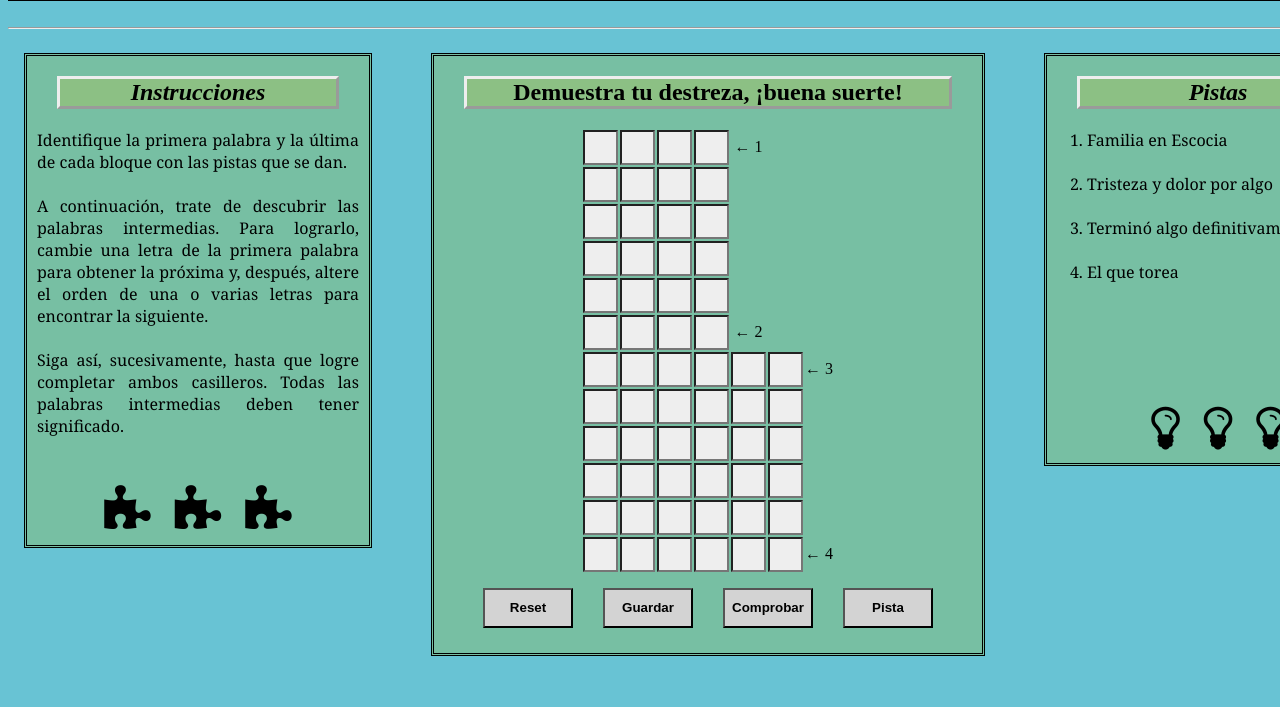
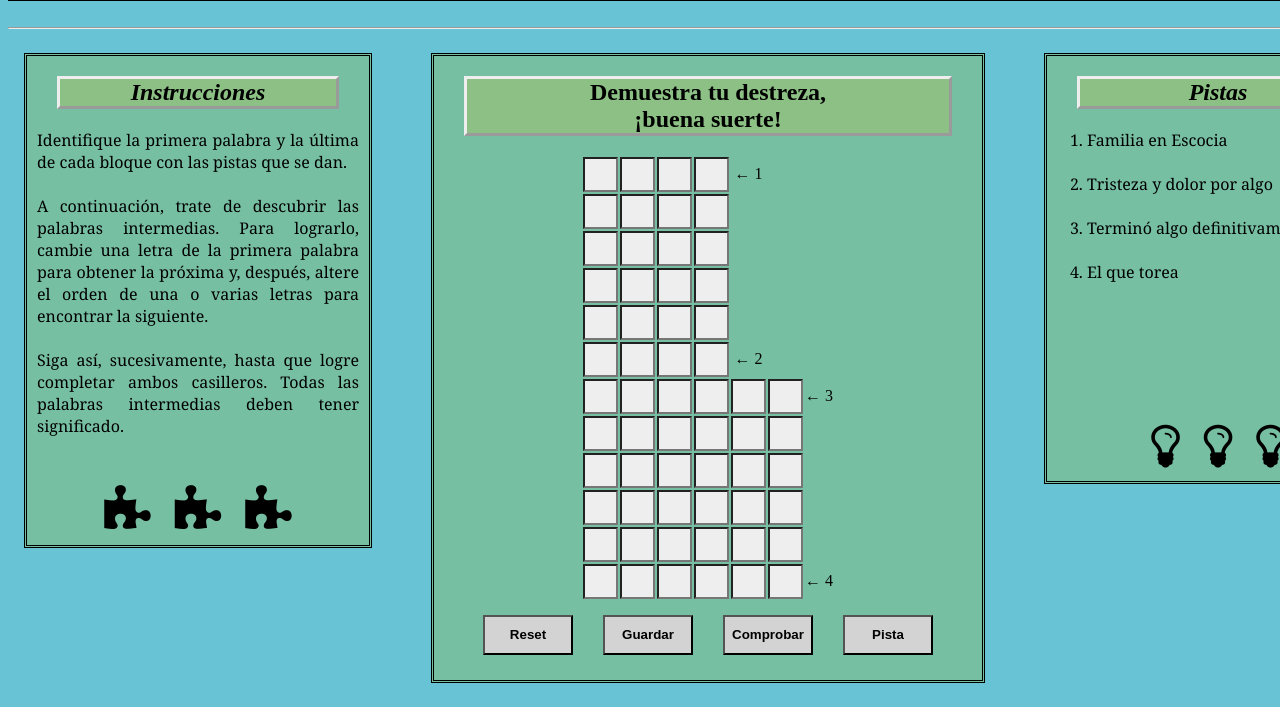
Before and after one commit to pdelam01/Practicas-Aplicaciones-Web, a plain HTML site: page index.html in a window 1280 px wide. Shown: the part 145-852 px from the top of the page. Before the commit the page ends 825 px from the top, so only its background shows below. Drawn offline with Linux system fonts and the light colour scheme; no server answers.

Commit message:
Empezamos con los detalles

```diff
--- a/index.html
+++ b/index.html
@@ -40,14 +40,14 @@
             <li> Terminó algo definitivamente <br><br></li>
             <li> El que torea <br><br></li>
         </ol>
-        <br><br><br><br>
+        <br><br><br><br><br>
         <i class="fa fa-lightbulb-o" style="font-size:50px;margin:10px"></i>
         <i class="fa fa-lightbulb-o" style="font-size:50px;margin:10px"></i>
         <i class="fa fa-lightbulb-o" style="font-size:50px;margin:10px"></i>
     </div>
 
     <div class="items" id="centro">
-        <h2>Demuestra tu destreza, ¡buena suerte!</h2>
+        <h2>Demuestra tu destreza, <br> ¡buena suerte!</h2>
         <!-- La tabla creada -->
     </div>
 
```
